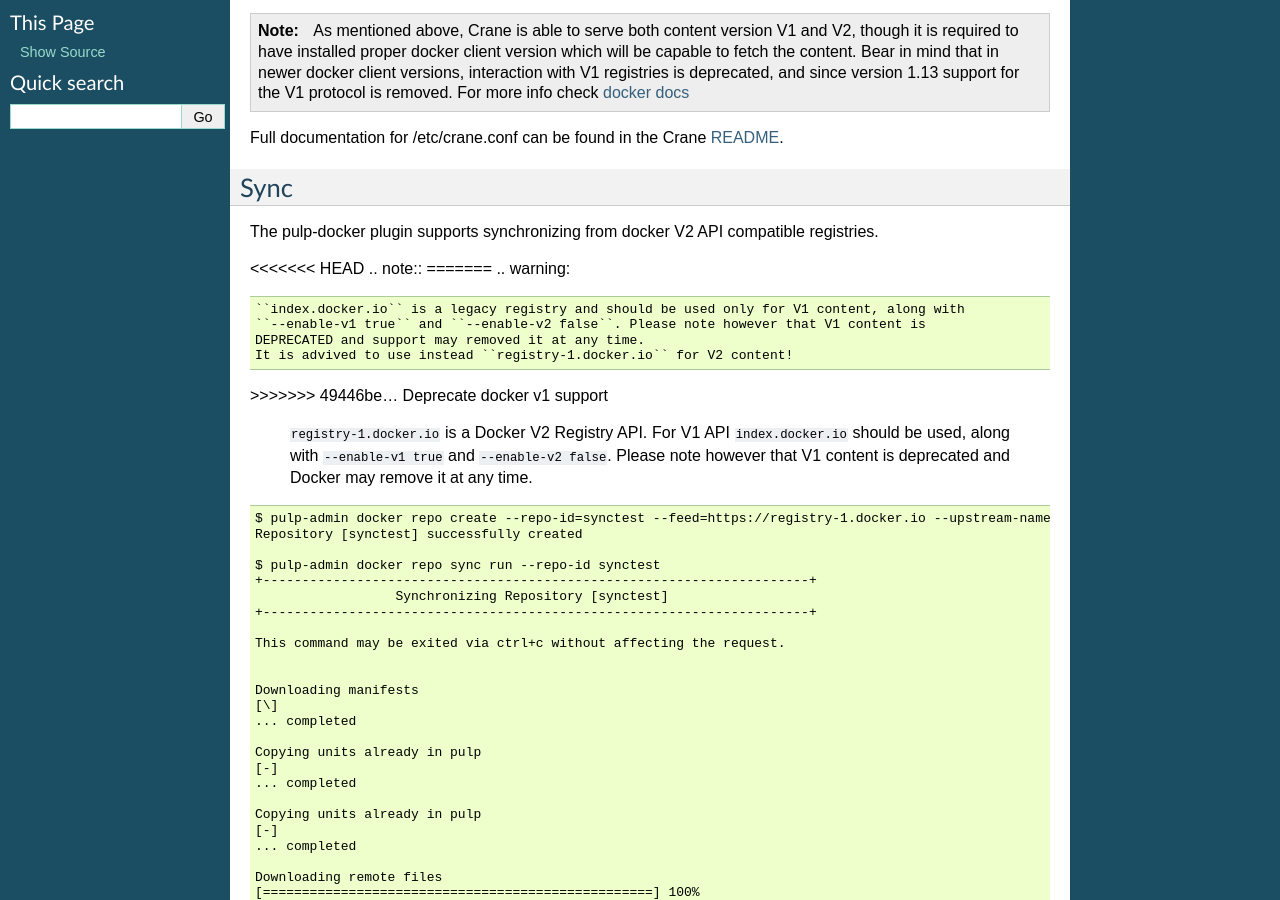
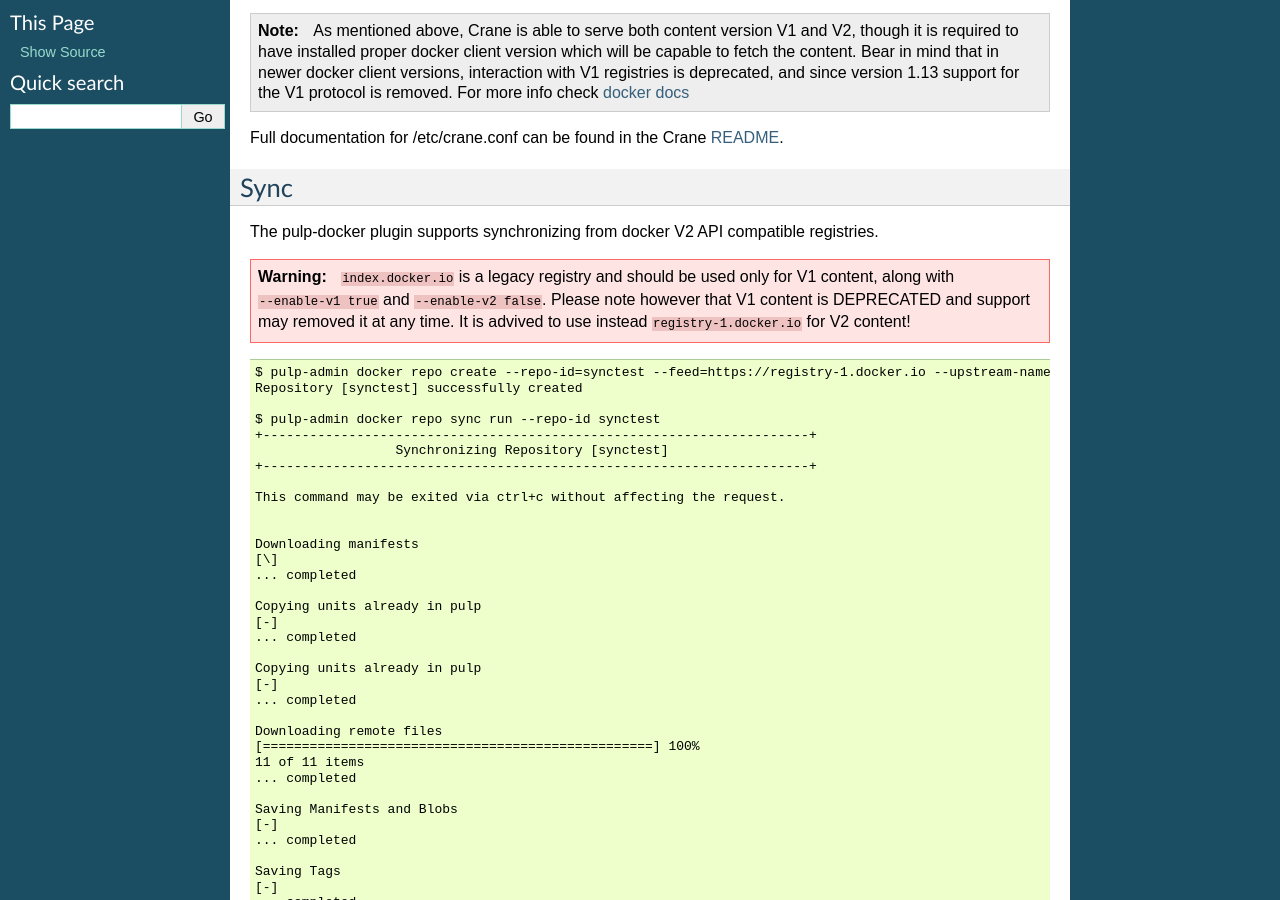
Before and after one commit to pulp/pulp_docker, a Sphinx documentation site: the page built from docs/user-guide/recipes.rst, in a window 1280 px wide and 900 px high, scrolled down 404 px. Built offline with Sphinx 7.4.7, drawn with Linux system fonts in a browser that asks for light colours.

Commit message:
resolve merge conflict properly

```diff
--- a/docs/user-guide/recipes.rst
+++ b/docs/user-guide/recipes.rst
@@ -40,21 +40,12 @@
 
 The pulp-docker plugin supports synchronizing from docker V2 API compatible registries.
 
-<<<<<<< HEAD
-.. note::
-=======
 .. warning::
 
     ``index.docker.io`` is a legacy registry and should be used only for V1 content, along with
     ``--enable-v1 true`` and ``--enable-v2 false``. Please note however that V1 content is
     DEPRECATED and support may removed it at any time.
     It is advived to use instead ``registry-1.docker.io`` for V2 content!
->>>>>>> 49446be... Deprecate docker v1 support
-
-    ``registry-1.docker.io`` is a Docker V2 Registry API. For V1 API
-    ``index.docker.io`` should be used, along with ``--enable-v1 true`` and
-    ``--enable-v2 false``. Please note however that V1 content is deprecated
-    and Docker may remove it at any time.
 
 ::
 
```
